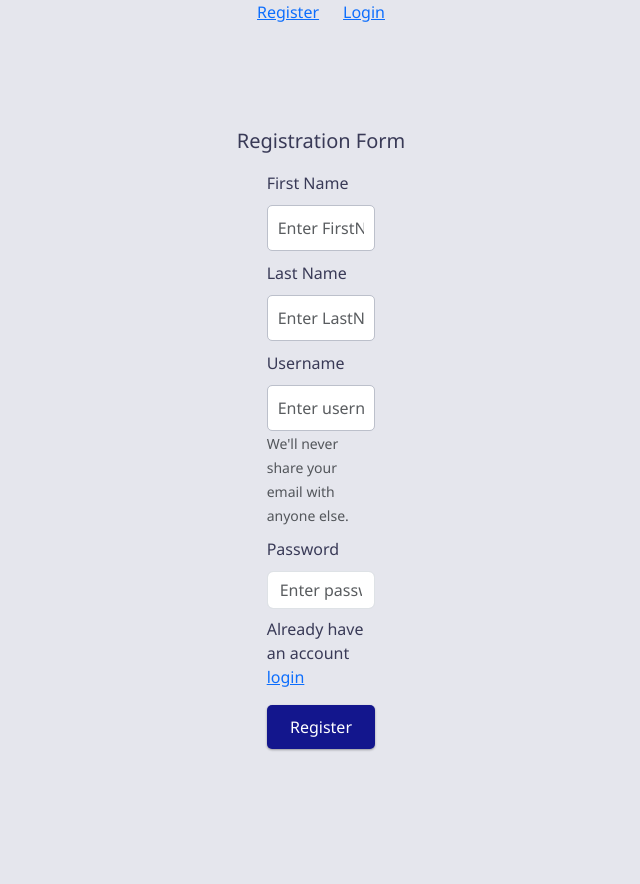
After one commit to dasaikiran/expense_tracker_dj, a Django app: page /register/ in a window 1280 px wide. The commit adds this page. Shown: the whole page, without its empty margins (319-959 px from the left). Run offline with Django 5.2, Linux system fonts and the light colour scheme; data comes from the database, SQL or seed files in the repository.

Commit message:
added the login,logout and register pages and logic

```diff
--- /dev/null
+++ b/expense_tracker/middlewares/request_login_middleware.py
@@ -0,0 +1,18 @@
+from tracker.models import RequestLogs
+
+
+class RequestLogging:
+    def __init__(self, get_response):
+        self.get_response = get_response
+
+    def __call__(self, request):
+        request_info = vars(request)
+        print(request.method, request.path)
+
+        RequestLogs.objects.create(
+            request_path=request.path,
+            request_method=request.method,
+            request_info=request_info,
+        )
+
+        return self.get_response(request)
--- a/expense_tracker/settings.py
+++ b/expense_tracker/settings.py
@@ -48,6 +48,7 @@ MIDDLEWARE = [
     "django.contrib.auth.middleware.AuthenticationMiddleware",
     "django.contrib.messages.middleware.MessageMiddleware",
     "django.middleware.clickjacking.XFrameOptionsMiddleware",
+    "expense_tracker.middlewares.request_login_middleware.RequestLogging",
 ]
 
 ROOT_URLCONF = "expense_tracker.urls"
--- a/tracker/models.py
+++ b/tracker/models.py
@@ -21,3 +21,10 @@ class TrackingHistory(models.Model):
 
     def __str__(self):
         return f"the amount {self.amount} for {self.description} of expense_type {self.expense_type}"
+
+
+class RequestLogs(models.Model):
+    request_path = models.CharField(max_length=100)
+    request_method = models.CharField(max_length=100)
+    request_info = models.TextField()
+    created_at = models.DateTimeField(auto_now_add=True)
--- /dev/null
+++ b/tracker/templates/base.html
@@ -0,0 +1,38 @@
+<!DOCTYPE html>
+<html lang="en">
+<head>
+    <meta charset="UTF-8">
+    <meta name="viewport" content="width=device-width, initial-scale=1.0">
+    <title>Expense_Tracker Sai</title>
+    <link rel="stylesheet" href="https://fonts.googleapis.com/css2?family=Material+Symbols+Outlined:opsz,wght,FILL,GRAD@24,400,0,0&icon_names=delete" />
+    <link rel="stylesheet" href="https://cdn.jsdelivr.net/npm/bootstrap@5.3.8/dist/css/bootstrap.min.css" integrity="sha384-sRIl4kxILFvY47J16cr9ZwB07vP4J8+LH7qKQnuqkuIAvNWLzeN8tE5YBujZqJLB" crossorigin="anonymous">
+    <link rel="stylesheet" href="media/static/css/main.css">
+</head>
+<body>
+<div class="d-flex justify-content-center">
+  {% if user.is_authenticated %}
+    <p class="pe-4">Welcome, {{user.username}}</p>
+    <a href="{% url 'logout' %}">Logout</a>
+  {% else %}
+      <a class="pe-4" href="{% url 'register' %}">Register</a>
+      <a href="{% url 'login' %}">Login</a>
+  {% endif %}
+</div>
+
+{% block start%}
+
+{% endblock %}
+<script src="https://cloudflare.com" integrity="sha512-965Nu7Z4wV17dD0d1n654316F1652f44774352136a543242f32145610486b72a" crossorigin="anonymous" referrerpolicy="no-referrer"></script>
+
+{% if messages %}
+  <script>
+    {% for message in messages %}
+        alert("{{ message|escapejs }}");
+    {% endfor%}
+
+  </script>
+
+{% endif %}
+
+</body>
+</html>
--- /dev/null
+++ b/tracker/templates/register.html
@@ -0,0 +1,29 @@
+{% extends 'base.html'%}
+
+{% block start %}
+<div class="container min-vh-100 d-flex flex-column justify-content-center align-items-center">
+<h1>Registration Form</h1>
+<form class="col-md-6 col-lg-4" method="post" id="form">
+    {% csrf_token %}
+    <div class="form-group ">
+    <label for="first_name">First Name</label>
+    <input type="text" name="first_name" class="form-control" id="first_name" aria-describedby="firstname" placeholder="Enter FirstName">
+  </div>
+  <div class="form-group ">
+    <label for="lastname">Last Name</label>
+    <input type="text" name="last_name" class="form-control" id="lastname" aria-describedby="lastname" placeholder="Enter LastName">
+  </div>
+  <div class="form-group ">
+    <label for="username">Username</label>
+    <input type="text" name="user_name" class="form-control" id="username" aria-describedby="emailHelp" placeholder="Enter username">
+    <small id="emailHelp" name="username" class="form-text text-muted">We'll never share your email with anyone else.</small>
+  </div>
+  <div class="form-group">
+    <label for="password">Password</label>
+    <input type="password" name="password" class="form-control" id="password" placeholder="Enter password">
+  </div>
+  <p class="mt-2">Already have an account <a href="{% url 'login'%}">login</a></p>
+  <button type="submit" class="btn btn-primary mt-2">Register</button>
+</form>
+</div>
+{% endblock %}
--- a/tracker/urls.py
+++ b/tracker/urls.py
@@ -1,8 +1,11 @@
 from django.urls import path
 
-from .views import index, delete_transaction
+from .views import delete_transaction, index, login_view, logout_view, register_view
 
 urlpatterns = [
     path("", index, name="index"),
+    path("login/", login_view, name="login"),
+    path("logout/", logout_view, name="logout"),
+    path("register/", register_view, name="register"),
     path("/delete-transaction/<id>/", delete_transaction, name="delete_transaction"),
 ]
--- a/tracker/views.py
+++ b/tracker/views.py
@@ -1,8 +1,65 @@
-from django.shortcuts import render, redirect
-from .models import TrackingHistory, CurrentBalance
+from django.contrib import messages
+from django.contrib.auth import authenticate, login, logout
+from django.contrib.auth.models import User
+from django.shortcuts import redirect, render
+from django.contrib.auth.decorators import login_required
+
+from .models import CurrentBalance, TrackingHistory
+
 # Create your views here.
 
 
+def login_view(request):
+
+    if request.method == "POST":
+        username = request.POST.get("user_name")
+        password = request.POST.get("password")
+
+        user = User.objects.filter(username=username)
+        if not user.exists():
+            messages.error(request, "User not Found")
+            return redirect("login")
+
+        user = authenticate(username=username, password=password)
+        if not user:
+            messages.error(request, "Incorrect Password")
+            return redirect("login")
+        login(request, user)
+        return redirect("index")
+    return render(request, "login.html")
+
+
+def register_view(request):
+
+    if request.method == "POST":
+        user_name = request.POST.get("user_name")
+        first_name = request.POST.get("first_name")
+        last_name = request.POST.get("last_name")
+        password = request.POST.get("password")
+
+        user = User.objects.filter(username=user_name)
+        if user.exists():
+            messages.success(request, "Username is already taken")
+            return redirect("register")
+
+        user = User.objects.create(
+            first_name=first_name, last_name=last_name, username=user_name
+        )
+        user.set_password(password)
+        user.save()
+        messages.success(request, "Registration Successfull")
+        messages.success(request, "Account is Created")
+        return redirect("login")
+
+    return render(request, "register.html")
+
+
+def logout_view(request):
+    logout(request)
+    return redirect("login")
+
+
+@login_required(login_url="login")
 def index(request):
 
     if request.method == "POST":
@@ -12,6 +69,10 @@ def index(request):
         balance, _ = CurrentBalance.objects.get_or_create(id=1)
 
         expense_type = "CREDIT"
+
+        if amount == "" or float(amount) == 0:
+            messages.error(request, "The amount cannot be zero or empty")
+            return redirect("index")
 
         if float(amount) < 0:
             expense_type = "DEBIT"
```
Also changed, not shown: tracker/templates/index.html (+5 -13 lines), tracker/templates/login.html (added, +21 -0 lines), tracker/migrations/0002_requestlogs.py (added).
